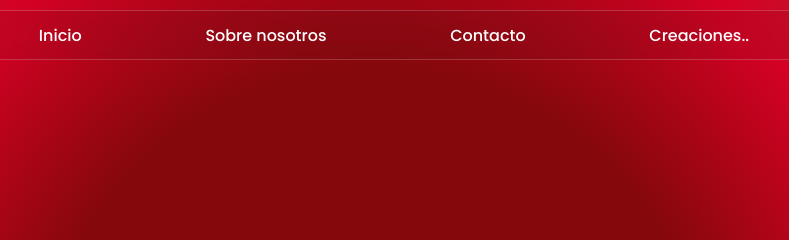
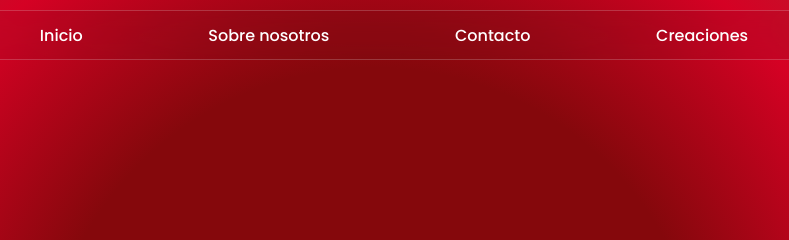
Before and after one commit to Ylinet/Rollo24.github.io, a plain HTML site: page index.html in a window 1280 px wide. Shown: the top 240 px of the page, 266-1055 px from the left. Drawn offline with Linux system fonts and the light colour scheme.

Commit message:
Update index.html

```diff
--- a/index.html
+++ b/index.html
@@ -13,7 +13,7 @@
             <li><a href="http://127.0.0.1:5500/index.html">Inicio</a></li>
             <li><a href="http://127.0.0.1:5500/sobre-nosotros.html">Sobre nosotros</a></li>
             <li><a href="http://127.0.0.1:5500/contacto.html">Contacto</a></li>
-            <li><a href="http://127.0.0.1:5500/Creaciones.html">Creaciones..</a></li>
+            <li><a href="http://127.0.0.1:5500/Creaciones.html">Creaciones</a></li>
 
         </ul>
         </nav>
```
